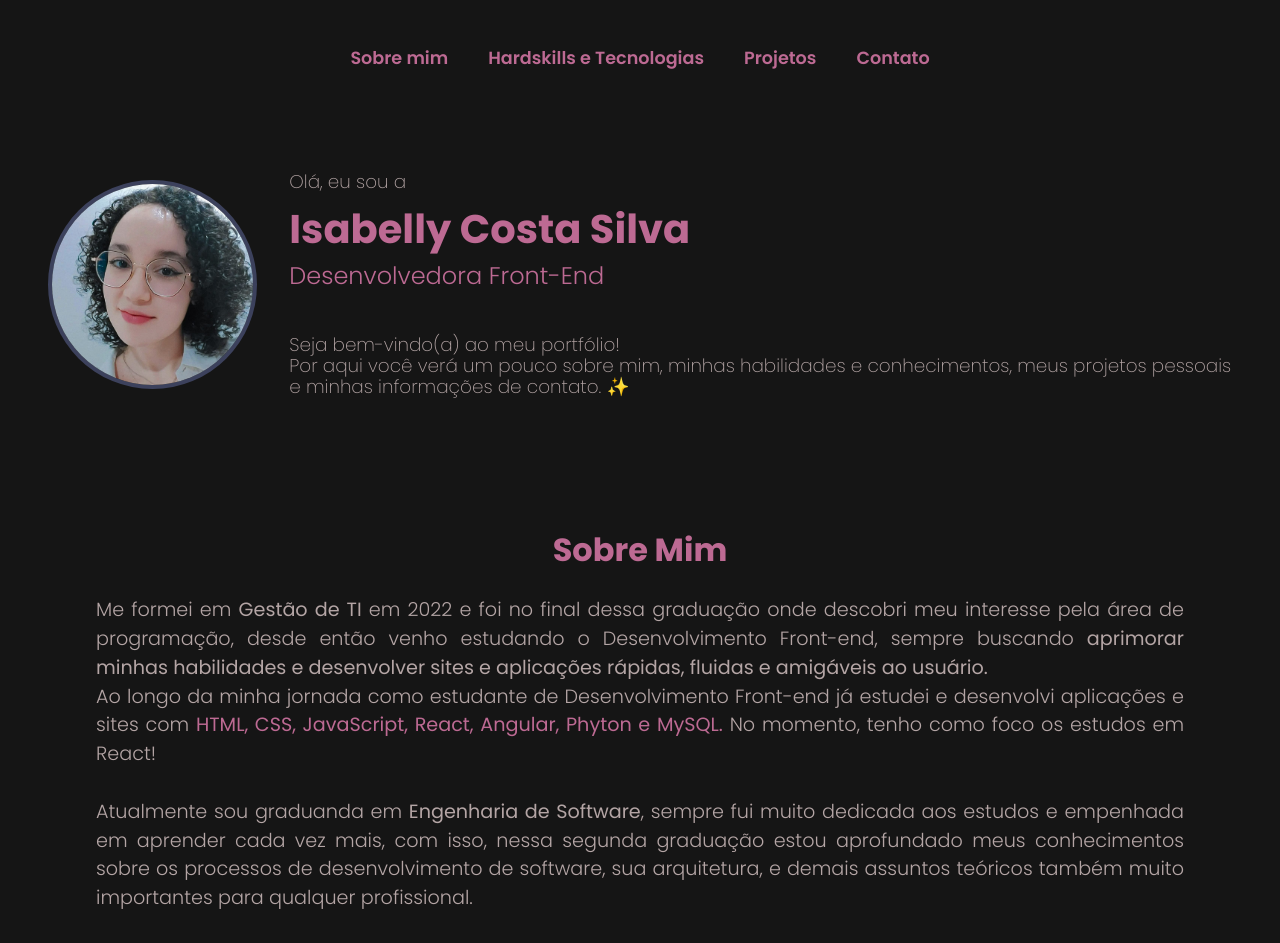
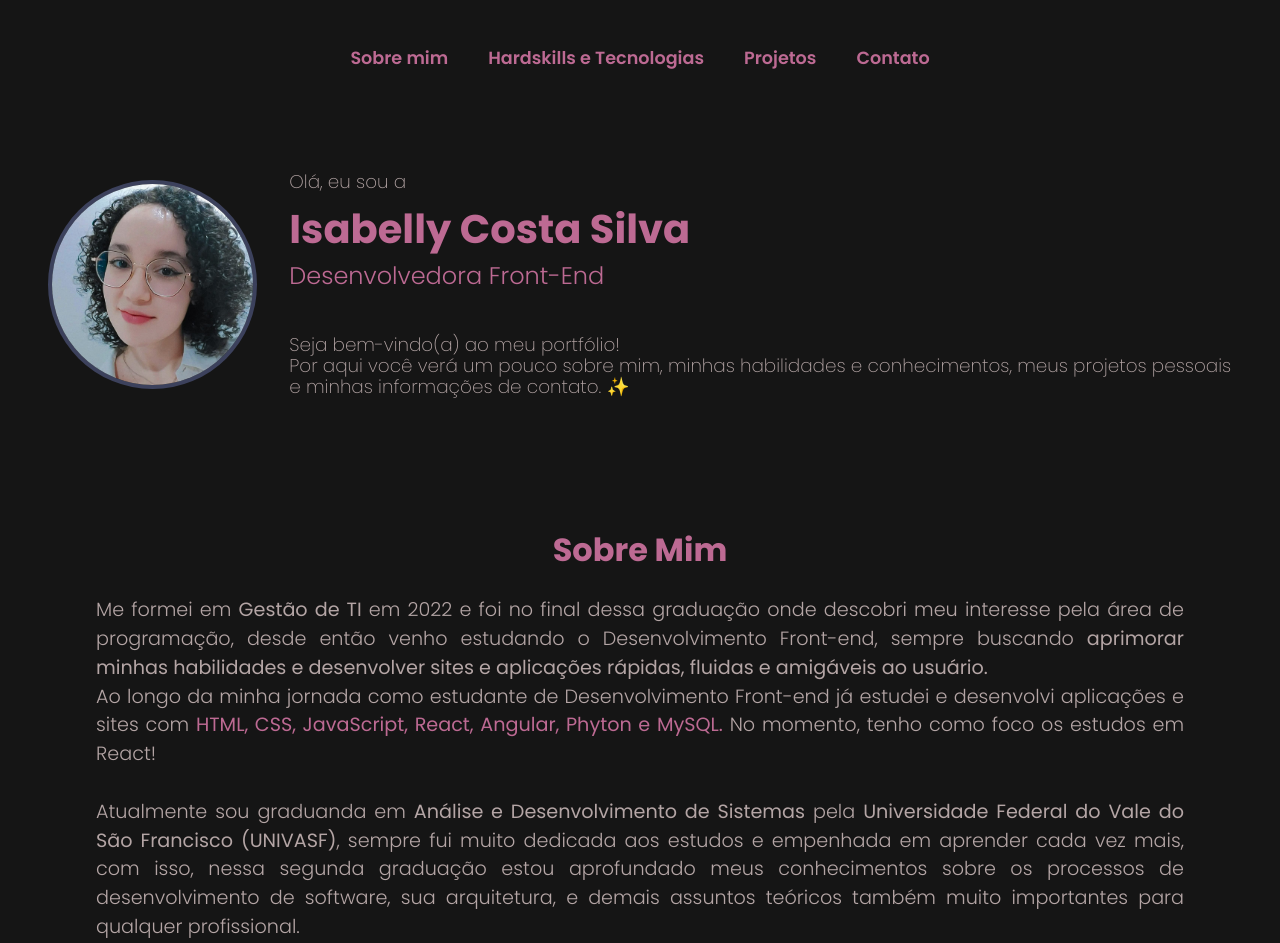
Before and after one commit to isa-csilva/portfolio, a React (Vite) app: page / in a window 1280 px wide. Shown: the top 943 px of the page. Built offline with nearby package versions, Linux system fonts and the light colour scheme.

Commit message:
changed text on AboutMe section

```diff
--- a/src/components/AboutMe/index.jsx
+++ b/src/components/AboutMe/index.jsx
@@ -12,7 +12,7 @@ const AboutMe = () => {
 
         Ao longo da minha jornada como estudante de Desenvolvimento Front-end já estudei e desenvolvi aplicações e sites com <strong><span>HTML, CSS, JavaScript, React, Angular, Phyton e MySQL.</span></strong> No momento, tenho como foco os estudos em React! <br></br><br></br>
 
-        Atualmente sou graduanda em <strong>Engenharia de Software</strong>, sempre fui muito dedicada aos estudos e empenhada em aprender cada vez mais,
+        Atualmente sou graduanda em <strong>Análise e Desenvolvimento de Sistemas</strong> pela <strong>Universidade Federal do Vale do São Francisco (UNIVASF)</strong>, sempre fui muito dedicada aos estudos e empenhada em aprender cada vez mais,
             com isso, nessa segunda graduação estou aprofundado meus conhecimentos sobre os processos de desenvolvimento de software, sua arquitetura, e demais assuntos teóricos
             também muito importantes para qualquer profissional.
     </p>
```
